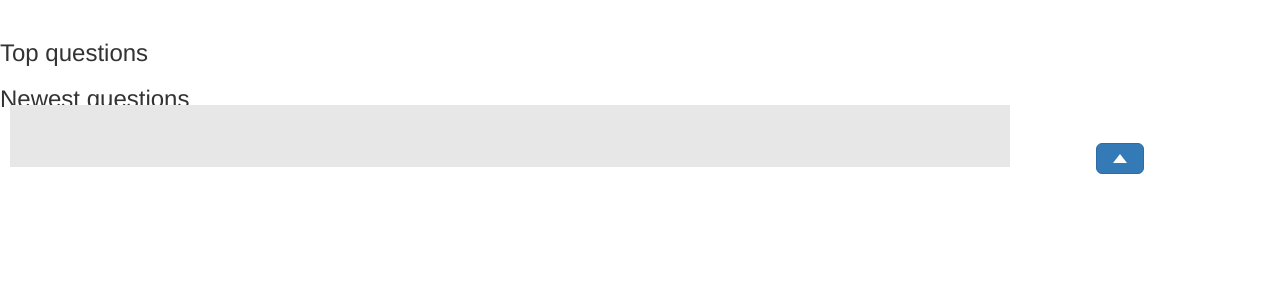
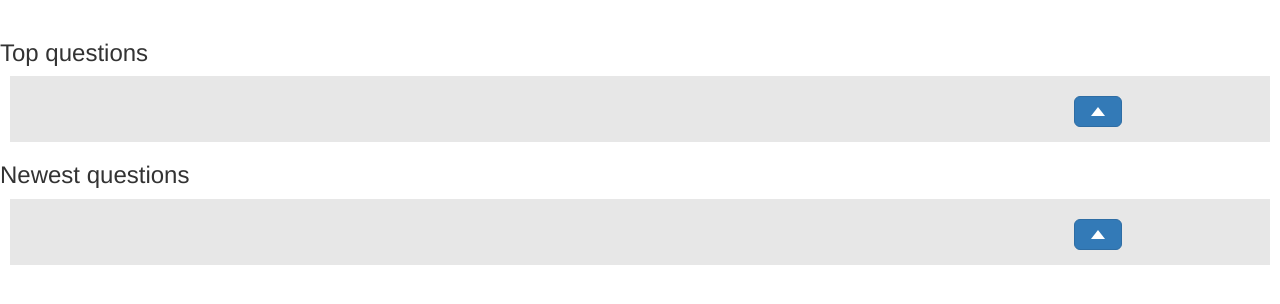
Before and after one commit to MountainPancake/CapyBot, a PHP site: page /Student/questions.html in a window 1280 px wide. Shown: the top 304 px of the page. Run offline with PHP 8.4, Linux system fonts and the light colour scheme.

Commit message:
Endret hvordan man henter ut questions, funker ikke

```diff
--- a/Student/getPostsForLecture.php
+++ b/Student/getPostsForLecture.php
@@ -4,5 +4,7 @@
     $db = new Database();
     $posts = $db->getPostsByLectureID($_SESSION["lecturePin"]);
 
+    json_decode($posts, true);
+
     echo $posts;
 ?>
--- a/Student/questions.html
+++ b/Student/questions.html
@@ -20,20 +20,31 @@
         <div id="questions_body">
 
             <h3>Top questions</h3>
-            <div id="top_quest"></div>
+            <div id="top_quest">
+                <div class="questbox">
+                    <div class="quest" style="display:inline-block; width:75%;">
+                        <h5 class="question"></h5>
+                    </div>
+                    <div class="up-vote" style="display:inline-block; float:right; width:25%; text-align:center;">
+                        <button type="button" class="btn btn-lg btn-primary knapp"><div class="arrow-up"/></button>
+                        <h5 class="upvotes"></h5>
+                    </div>
+                </div>
+            </div>
 
             <h3>Newest questions</h3>
-            <div id="newest_quest">
-              <span id="questbox" class="questbox">
-                  <div class="quest" style="display:inline-block; width:75%;">
-                      <h5 id="question"></h5>
-                  </div>
-                  <div class="up-vote" style="display:inline-block; float:right; width:25%; text-align:center;">
-                      <button type="button" class="btn btn-lg btn-primary knapp"><div class="arrow-up"/></button>
-                      <h5 id="upvotes"></h5>
-                  </div>
-              </span>
+            <div id="top_quest">
+                <div class="questbox">
+                    <div class="quest" style="display:inline-block; width:75%;">
+                        <h5 class="question"></h5>
+                    </div>
+                    <div class="up-vote" style="display:inline-block; float:right; width:25%; text-align:center;">
+                        <button type="button" class="btn btn-lg btn-primary knapp"><div class="arrow-up"/></button>
+                        <h5 class="upvotes"></h5>
+                    </div>
+                </div>
             </div>
+
         </div>
 
     <!-- Include all compiled plugins (below), or include individual files as needed -->
--- a/Student/student.php
+++ b/Student/student.php
@@ -53,9 +53,7 @@ session_start();
         <!-- Body -->
         <div id="student_body">
 
-            <h3 id="subject"></h3>
-
-            <h1>Lecture: <?php echo $_SESSION["lecturePin"]; ?> <span id="pin"></span></h1>
+            <h1 id="subject">Hei</h1>
 
             <div id="lecturer_quest" class="jumbotron">
                 <h1 class="question" style="font-size:50px;">Question</h1>
```
Also changed, not shown: Student/student.html (+4 -7 lines), Student/student.js (+15 -33 lines).
